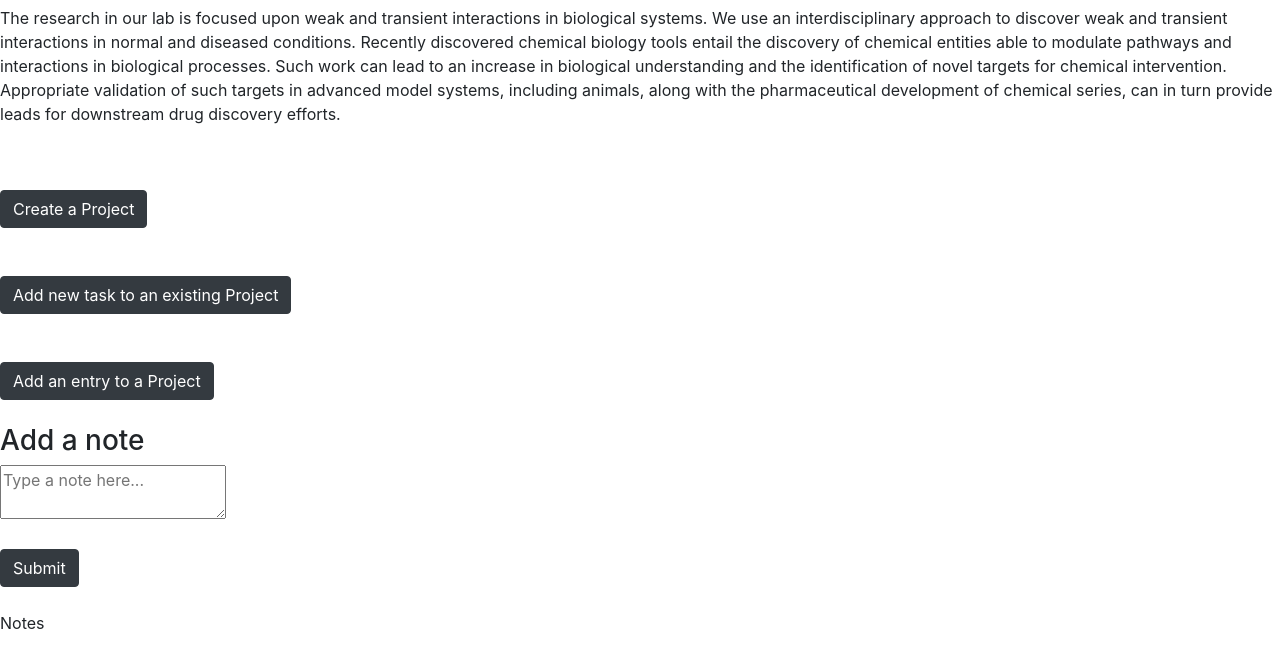
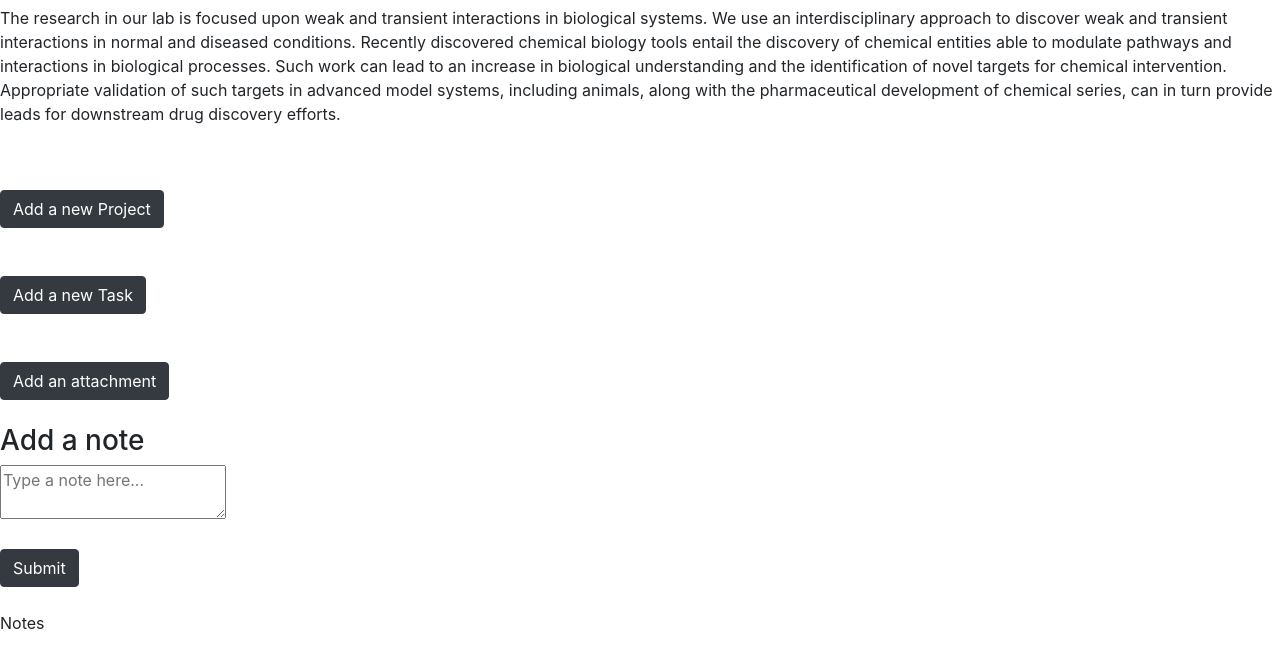
Before and after one commit to sukhanova/HB-Capstone, a Flask app: page /users_dashboard/1 in a window 1280 px wide. Shown: the part 196-847 px from the top of the page. Run offline with Flask 2, Linux system fonts and the light colour scheme; data that the repository does not hold is empty; some libraries are stand-ins or nearby versions.

Commit message:
Added Ad dtask button to the templates, Update button available only if task status is NOT Complete

```diff
--- a/model.py
+++ b/model.py
@@ -44,7 +44,7 @@ class Project(db.Model):
 	project_id = db.Column(db.Integer, primary_key=True)
 	user_id = db.Column(db.Integer, db.ForeignKey("users.user_id"))
 	project_name = db.Column(db.String(100), nullable=False)
-	description = db.Column(db.String(160), nullable=True)
+	description = db.Column(db.String(255), nullable=True)
 
 	entries = db.relationship("Entry", backref="trips")
 	tasks = db.relationship("Task", secondary="tasks_projects", backref="projects")
@@ -62,7 +62,7 @@ class Task(db.Model):
 
 	task_id = db.Column(db.Integer, primary_key=True)
 	user_id = db.Column(db.Integer, db.ForeignKey("users.user_id"))
-	description = db.Column(db.String(100), nullable=True)
+	description = db.Column(db.String(255), nullable=True)
 	status = db.Column(db.String(100), nullable=True)
 
 	def __repr__(self):
--- a/server.py
+++ b/server.py
@@ -138,6 +138,7 @@ def get_project(project_id):
 	user_id = project.user_id
 	# projects = []
 
+
 	if user_id:
 		# for project in projects:
 		# 	project_id = Project.query.get(project_id)
@@ -201,7 +202,7 @@ def add_task(project_id):
 
 		task_id = task.task_id
 
-		return redirect(f"/users_dashboard/{user_id}")
+		return redirect(f"/tasks/{task_id}")
 
 	else:
 		return render_template("create_task.html",
--- a/templates/update_task.html
+++ b/templates/update_task.html
@@ -11,7 +11,6 @@
 		<div class="form-group row">
 			<label class="col-sm-2 col-form-label">Update Task Description</label>
 			<input type="text" name="description" value="{{ task.description }} "><br>
-            <!-- <input type="text" name="description"><br> -->
 		</div>
 		<div class="form-group row">
 			<label class="col-sm-2 col-form-label">Update Status</label>
--- a/templates/users_dashboard.html
+++ b/templates/users_dashboard.html
@@ -17,20 +17,20 @@
 <div>
 	<br>
 	<br>
-	<a href="/create_project" type="button" class="btn btn-dark">Create a Project</a>
+	<a href="/create_project" type="button" class="btn btn-dark">Add a new Project</a>
 	<br>
 	<br>
 </div>
 </div>
 <div>
 	<br>
-<a href="/select_project?next_project=add_task" type="button" class="btn btn-dark">Add new task to an existing Project</a>
+<a href="/select_project?next_project=add_task" type="button" class="btn btn-dark">Add a new Task</a>
 	<br>
 	<br>
 </div>
 <div>
 	<br>
-<a href="/select_project?next_project=add_entry" type="button" class="btn btn-dark">Add an entry to a Project</a>
+<a href="/select_project?next_project=add_entry" type="button" class="btn btn-dark">Add an attachment</a>
 	<br>
 	<br>
 </div>
```
Also changed, not shown: templates/project.html (+8 -1 lines), templates/project_selector.html (added, +18 -0 lines).
